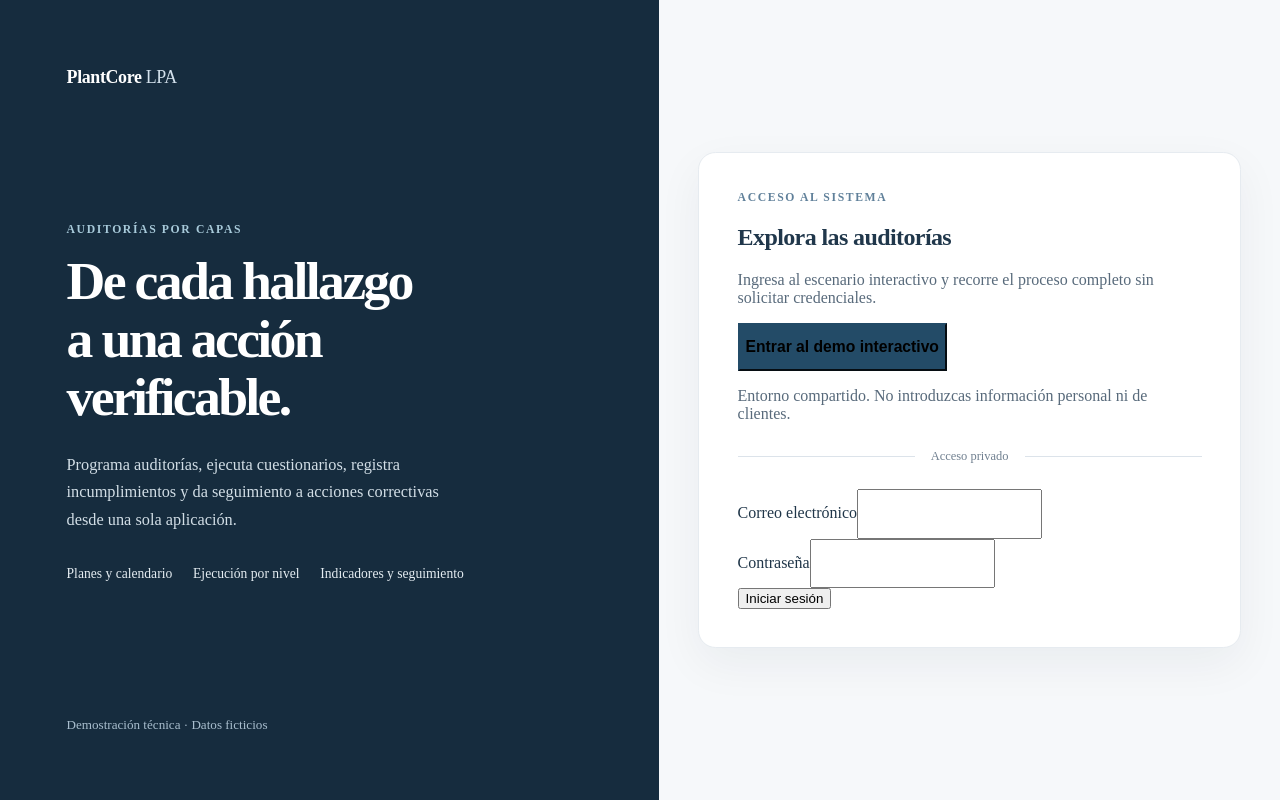
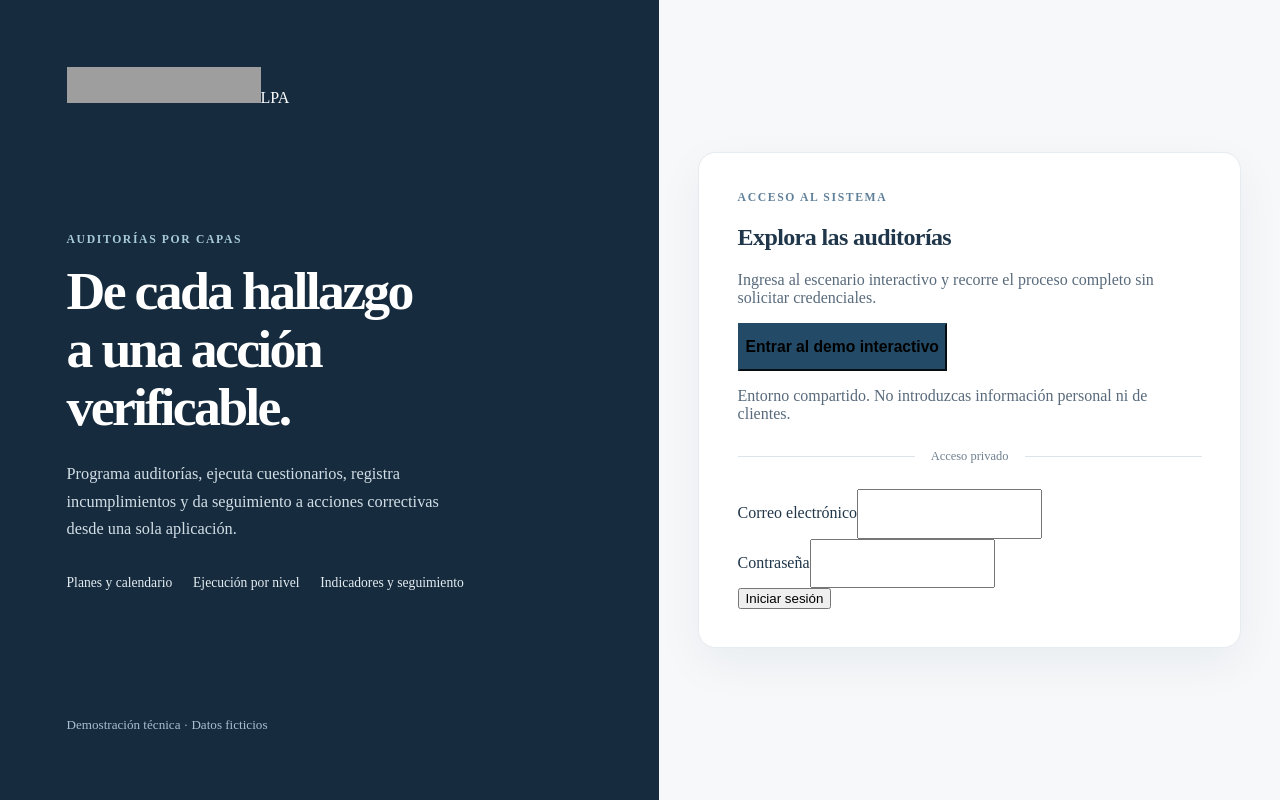
Before and after one commit to diegoarmando025/plantcore-lpa, a Laravel app: page /login in a window 1280 px wide. Run offline with Laravel 12, Linux system fonts and the light colour scheme; style sheets or scripts are compiled from the project's sources; grey boxes are pictures that could not be loaded.

Commit message:
feat(brand): display DevAlejandre identity on LPA login

```diff
--- a/resources/views/lpa/login.blade.php
+++ b/resources/views/lpa/login.blade.php
@@ -3,13 +3,14 @@
 <head>
     <meta charset="utf-8">
     <meta name="viewport" content="width=device-width,initial-scale=1">
-    <title>Acceso · PlantCore LPA</title>
+    <title>LPA · DevAlejandre</title>
+    <link rel="icon" href="https://devalejandre.com/assets/brand/favicon.ico" sizes="any">
     @vite(['resources/css/lpa.css','resources/js/lpa.js'])
 </head>
 <body class="bg-body-tertiary portfolio-login-page">
 <main class="portfolio-login-shell">
     <section class="portfolio-login-story" aria-label="Descripción del sistema">
-        <div class="portfolio-login-brand"><i class="bi bi-clipboard-check me-2"></i> PlantCore <span>LPA</span></div>
+        <div class="da-story-brand"><a class="da-logo-plate" href="https://devalejandre.com" aria-label="DevAlejandre"><img src="https://devalejandre.com/assets/brand/DevAlejandre_logo.svg" alt="DevAlejandre" width="194" height="36"></a><span class="da-product-label">LPA</span></div>
         <div>
             <div class="portfolio-login-eyebrow">AUDITORÍAS POR CAPAS</div>
             <h1>De cada hallazgo a una acción verificable.</h1>
```
